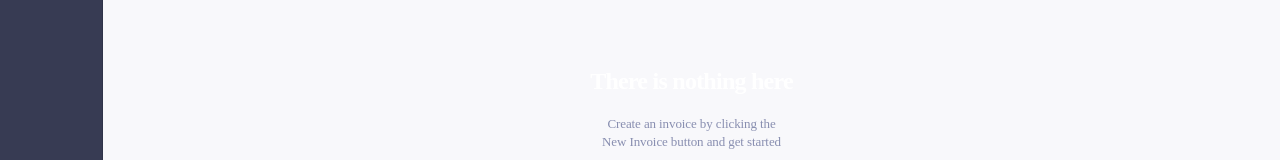
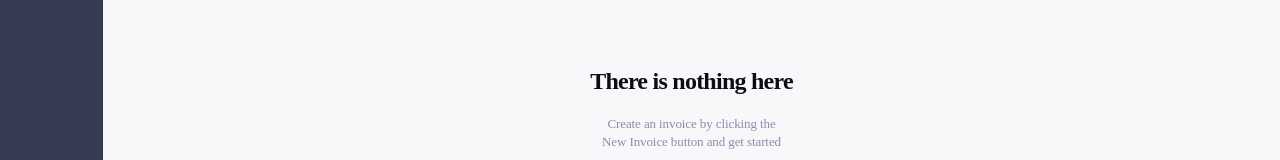
Before and after one commit to giga-gogosashvili/invoice-app, a React (Create React App) app: page /invoices in a window 1280 px wide. Shown: the part 410-570 px from the top of the page. Built offline with nearby package versions, Linux system fonts and the light colour scheme; no server answers.

Commit message:
no invoices css

```diff
--- a/src/components/NoInvoices.tsx
+++ b/src/components/NoInvoices.tsx
@@ -21,7 +21,7 @@ export default function NoInvoices() {
         />
         <Typography
           variant="h2"
-          color={"grey.900"}
+          color={"text.primary"}
           align="center"
           sx={{ mt: "66px", mb: "23px" }}
         >
```
